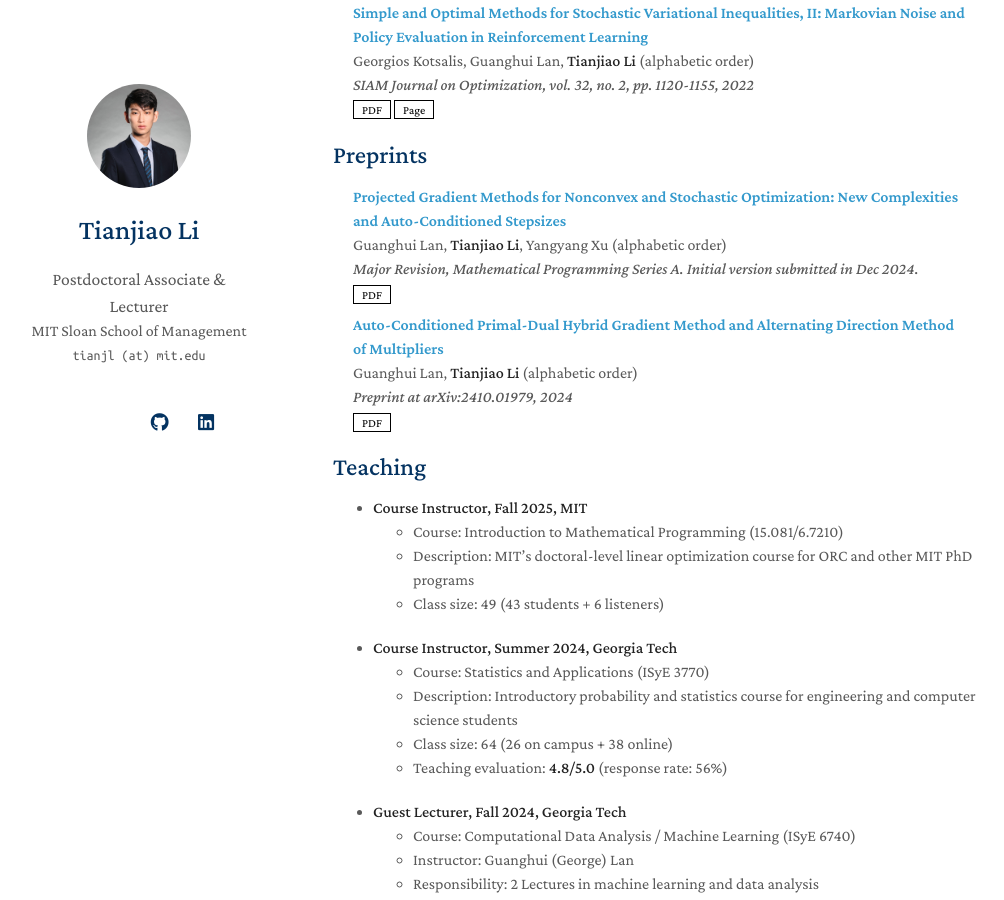
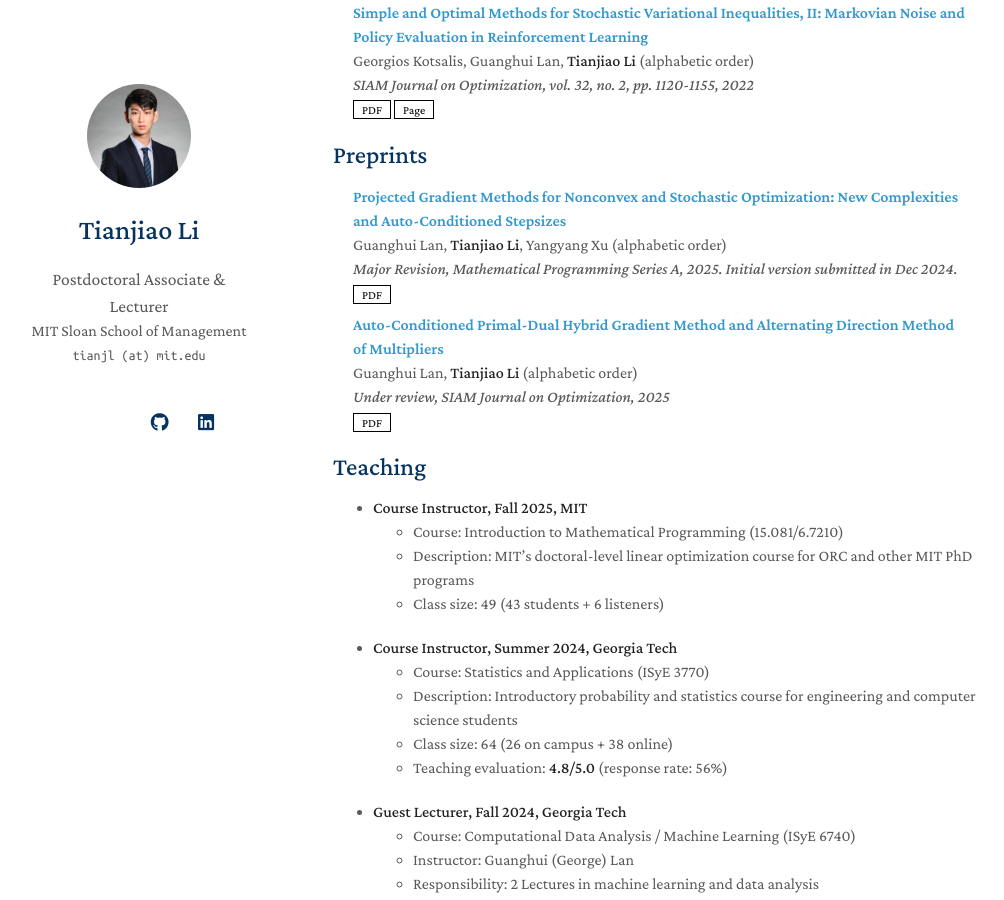
Before and after one commit to tli432/tli432.github.io, a Jekyll site: the page built from index.md, in a window 1280 px wide and 900 px high, scrolled down 1592 px. Shown: the whole window, without its empty margins (137-1141 px from the left). Built offline with Jekyll 4.4.1, drawn with Linux system fonts in a browser that asks for light colours; nearby versions of some CDN libraries; a style sheet for code colours, icons or effects is not loaded; our own code applies the rules of GitHub Pages for plain Markdown files.

Commit message:
update files

```diff
--- a/_data/preprints.yml
+++ b/_data/preprints.yml
@@ -3,7 +3,7 @@ main:
   - title: "Projected Gradient Methods for Nonconvex and Stochastic Optimization: New Complexities and Auto-Conditioned Stepsizes"
     authors: Guanghui Lan, <strong>Tianjiao Li</strong>, Yangyang Xu (alphabetic order)
     # conference_short: MICCAI
-    journal: Major Revision, Mathematical Programming Series A. Initial version submitted in Dec 2024.
+    journal: Major Revision, Mathematical Programming Series A, 2025. Initial version submitted in Dec 2024.
     pdf: https://arxiv.org/pdf/2412.14291
     # bibtex: https://scholar.googleusercontent.com/scholar.bib?q=info:iBma3nDE2RMJ:scholar.google.com/&output=citation&scisdr=ClH4ZR_KEN2Ahlzj_uY:AFWwaeYAAAAAZffl5ubMzRCYzmdeCTNOtFjR7_8&scisig=AFWwaeYAAAAAZffl5liqEMp6S8ty28MOLUvZbbE&scisf=4&ct=citation&cd=-1&hl=en
     # image: ./assets/img/teaser_example_2.png
@@ -12,7 +12,7 @@ main:
   - title: "Auto-Conditioned Primal-Dual Hybrid Gradient Method and Alternating Direction Method of Multipliers"
     authors: Guanghui Lan, <strong>Tianjiao Li</strong> (alphabetic order)
     # conference_short: MICCAI
-    journal: Preprint at arXiv:2410.01979, 2024
+    journal: Under review, SIAM Journal on Optimization, 2025
     pdf: https://arxiv.org/pdf/2410.01979.pdf
     # bibtex: https://scholar.googleusercontent.com/scholar.bib?q=info:iBma3nDE2RMJ:scholar.google.com/&output=citation&scisdr=ClH4ZR_KEN2Ahlzj_uY:AFWwaeYAAAAAZffl5ubMzRCYzmdeCTNOtFjR7_8&scisig=AFWwaeYAAAAAZffl5liqEMp6S8ty28MOLUvZbbE&scisf=4&ct=citation&cd=-1&hl=en
     # image: ./assets/img/teaser_example_2.png
```
Also changed, not shown: 3 other files.
